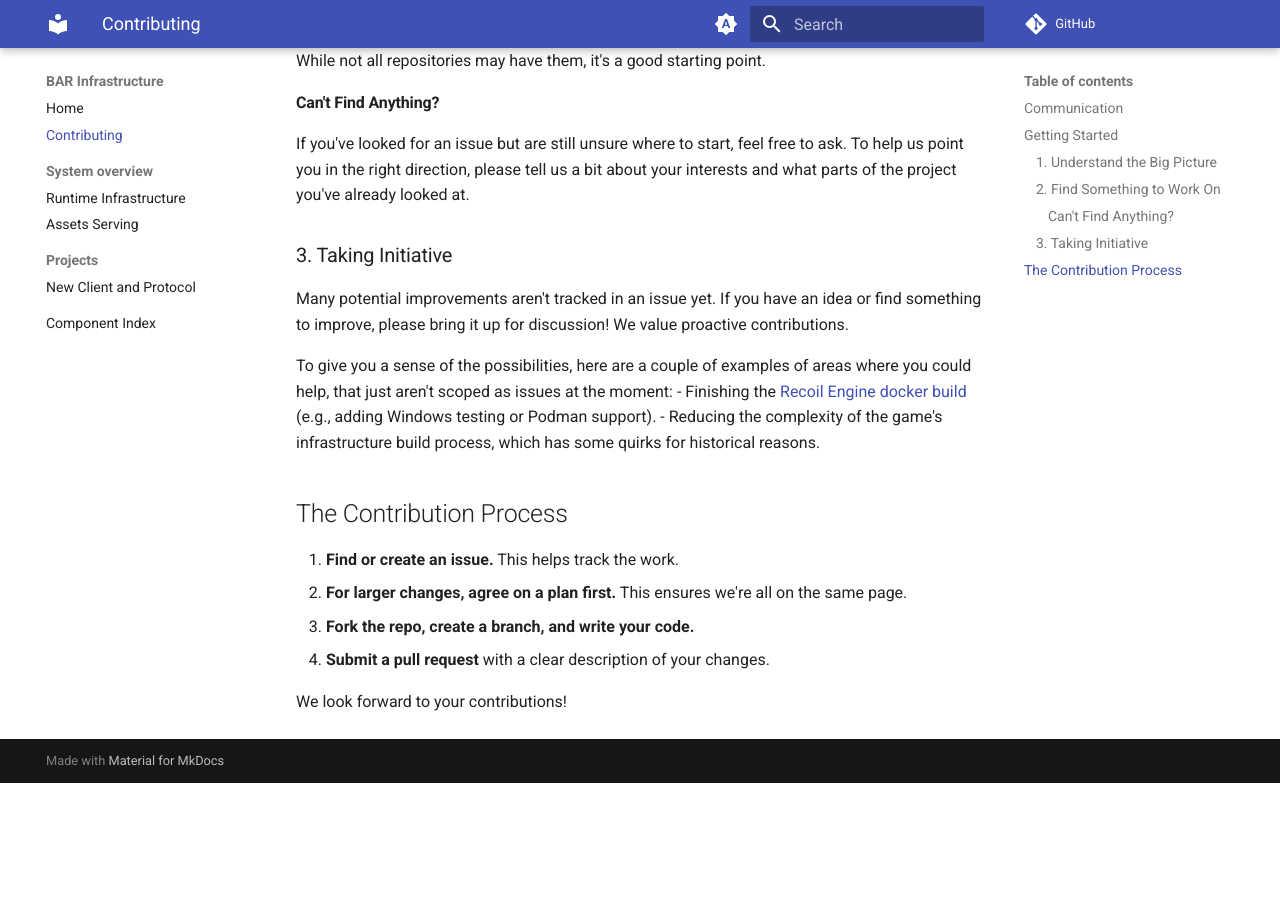
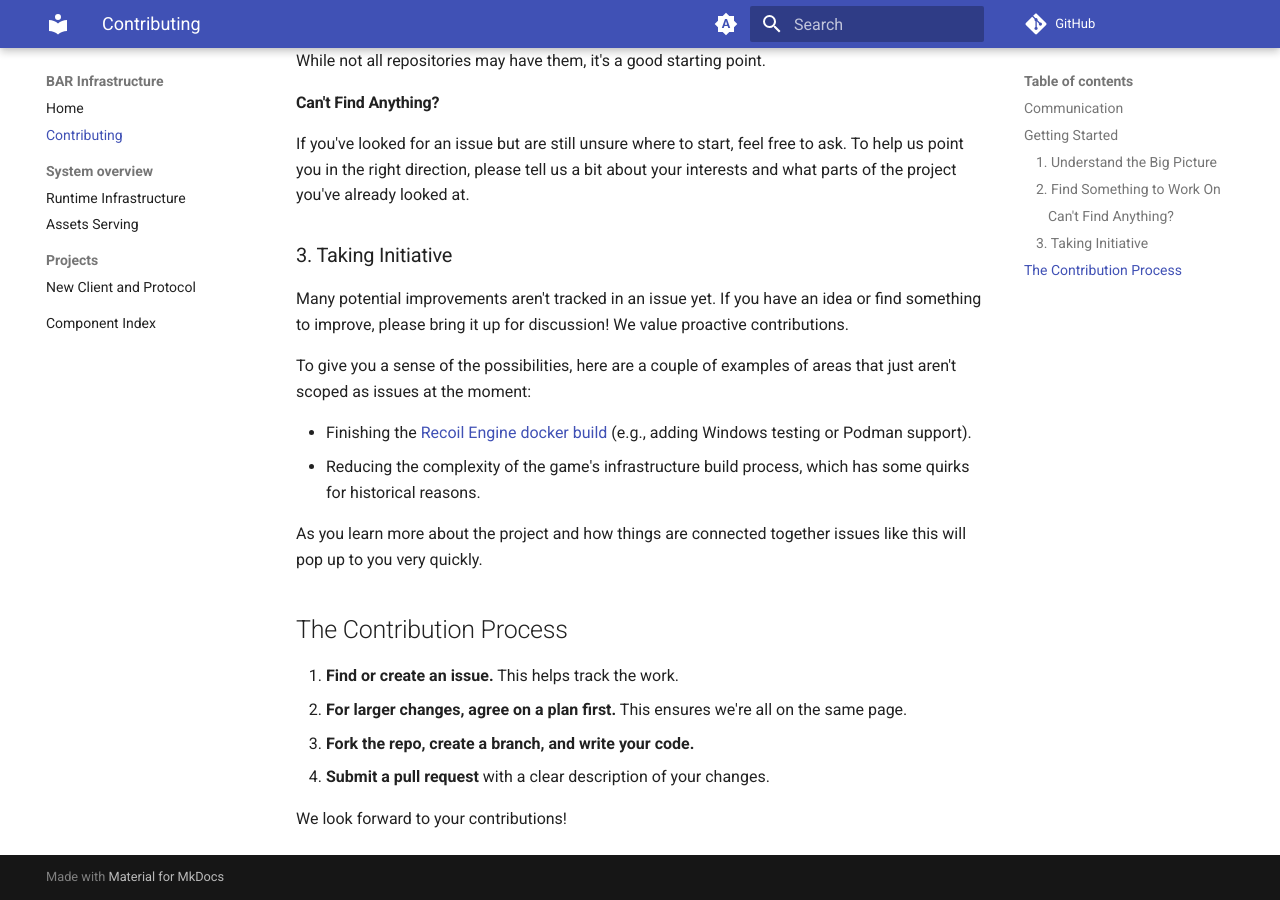
Before and after one commit to beyond-all-reason/infrastructure, an MkDocs documentation site: the page built from docs/contributing.md, in a window 1280 px wide and 900 px high, scrolled down 903 px. Built offline with MkDocs 1.6.1 and Material for MkDocs 9.7.7, drawn with Linux system fonts in a browser that asks for light colours; comment, search, counter and statistics services are not loaded; before the commit the page ends 1686 px from its top, so only the background shows below that.

Commit message:
Improve the Contributing > Taking Initiative section

```diff
--- a/docs/contributing.md
+++ b/docs/contributing.md
@@ -31,9 +31,12 @@ If you've looked for an issue but are still unsure where to start, feel free to
 
 Many potential improvements aren't tracked in an issue yet. If you have an idea or find something to improve, please bring it up for discussion! We value proactive contributions.
 
-To give you a sense of the possibilities, here are a couple of examples of areas where you could help, that just aren't scoped as issues at the moment:
+To give you a sense of the possibilities, here are a couple of examples of areas that just aren't scoped as issues at the moment:
+
 - Finishing the [Recoil Engine docker build](https://raw.githubusercontent.com/beyond-all-reason/RecoilEngine/refs/heads/master/docker-build-v2/README.md) (e.g., adding Windows testing or Podman support).
 - Reducing the complexity of the game's infrastructure build process, which has some quirks for historical reasons.
+
+As you learn more about the project and how things are connected together issues like this will pop up to you very quickly.
 
 ## The Contribution Process
 
```
